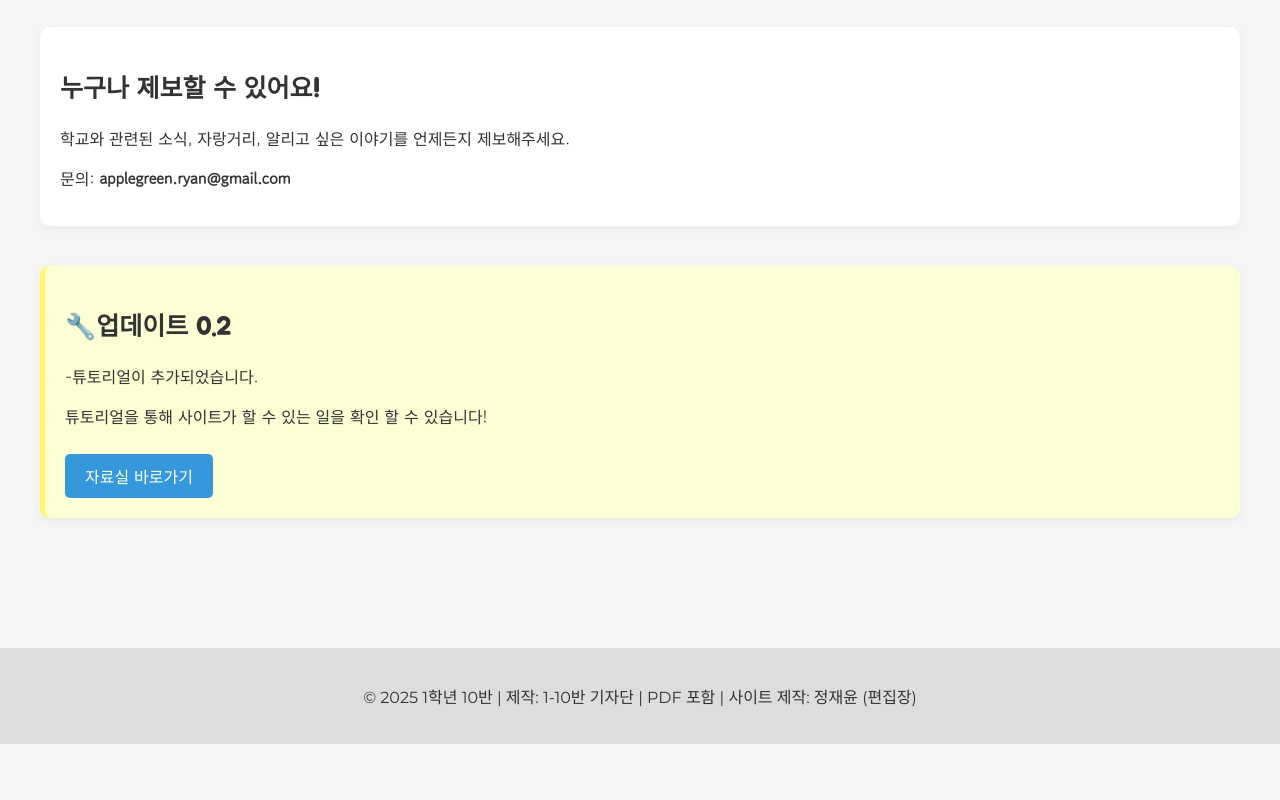
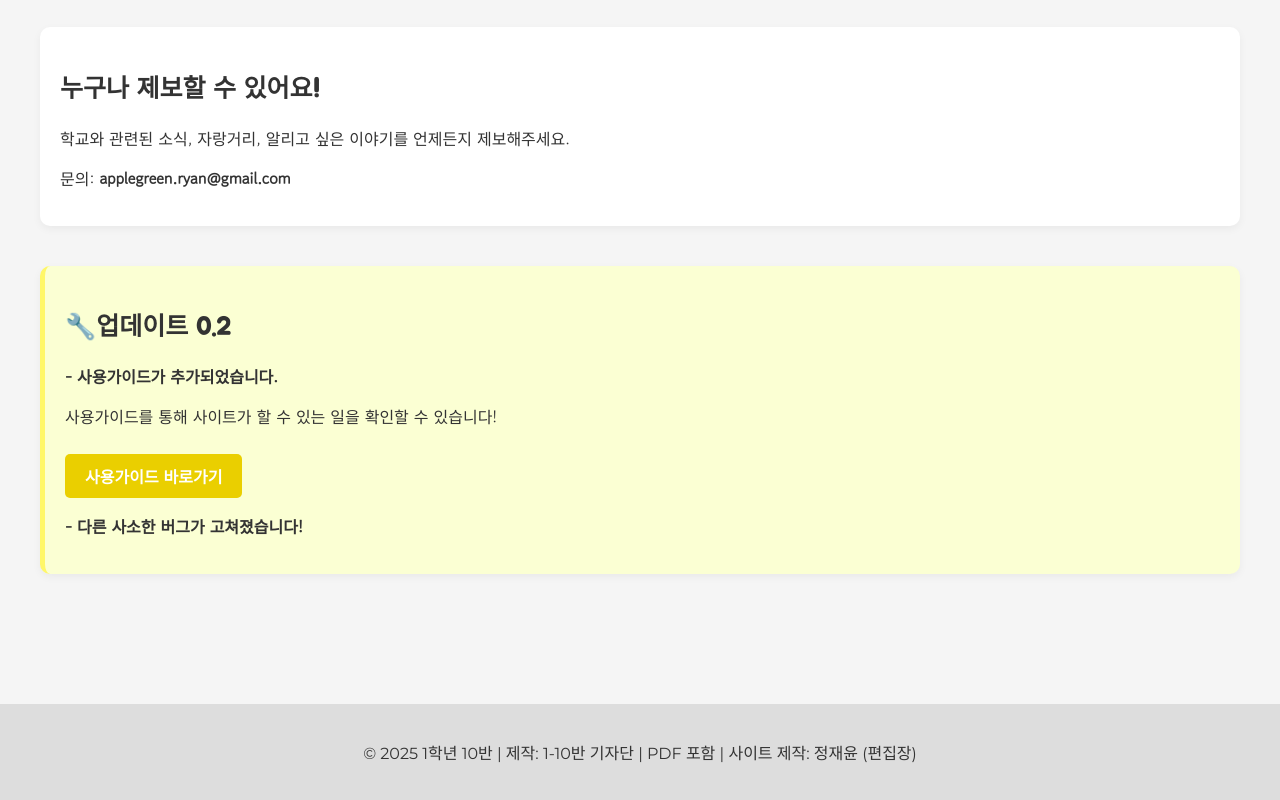
Before and after one commit to DarkerApple/1-10tidings, a plain HTML site: page index.html in a window 1280 px wide. Shown: the part 755-1555 px from the top of the page. Before the commit the page ends 1499 px from the top, so only its background shows below. Drawn offline with Linux system fonts and the light colour scheme; a web font is replaced by a local one.

Commit message:
Made few styling changes

```diff
--- a/home.css
+++ b/home.css
@@ -53,9 +53,9 @@ body {
   }
 
   .upd {
-      background-color: #fbffd3;
-      border-left: 5px solid #fff768;
-  }
+    background-color: #fbffd3;  /* Light yellow-green */
+    border-left: 5px solid #fff768;  /* Brighter yellow */
+}
 
   .btn {
     display: inline-block;
@@ -102,3 +102,8 @@ section {
   border-radius: 5px;
   text-decoration: none;
 }
+
+.upd .btn {
+  background-color: #eacf00;
+  font-weight: bold;
+}
--- a/index.html
+++ b/index.html
@@ -44,9 +44,10 @@
 
     <section class="upd">
       <h2>🔧업데이트 0.2</h2>
-      <p>-튜토리얼이 추가되었습니다.</p>
-      <p>튜토리얼을 통해 사이트가 할 수 있는 일을 확인 할 수 있습니다!</p>
-      <a class="btn" href="data.html">자료실 바로가기</a>
+      <p><strong>- 사용가이드가 추가되었습니다.</strong></p>
+      <p>사용가이드를 통해 사이트가 할 수 있는 일을 확인할 수 있습니다!</p>
+      <a class="btn" href="tutorial.html">사용가이드 바로가기</a>
+      <p><strong>- 다른 사소한 버그가 고쳐졌습니다!</strong></p>
     </section>
   </main>
 
```
Also changed, not shown: april.html (+1 -1 lines).
